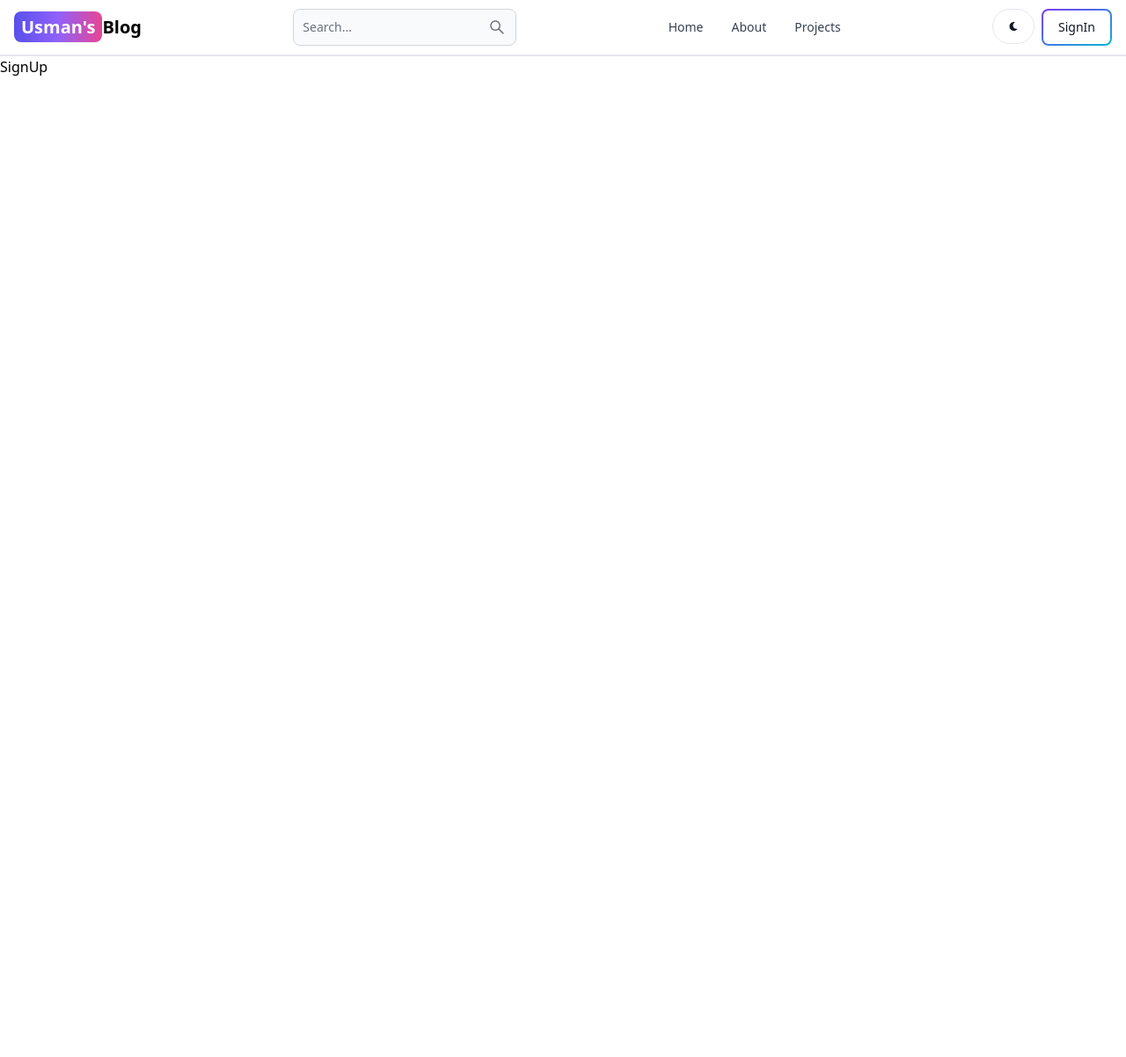
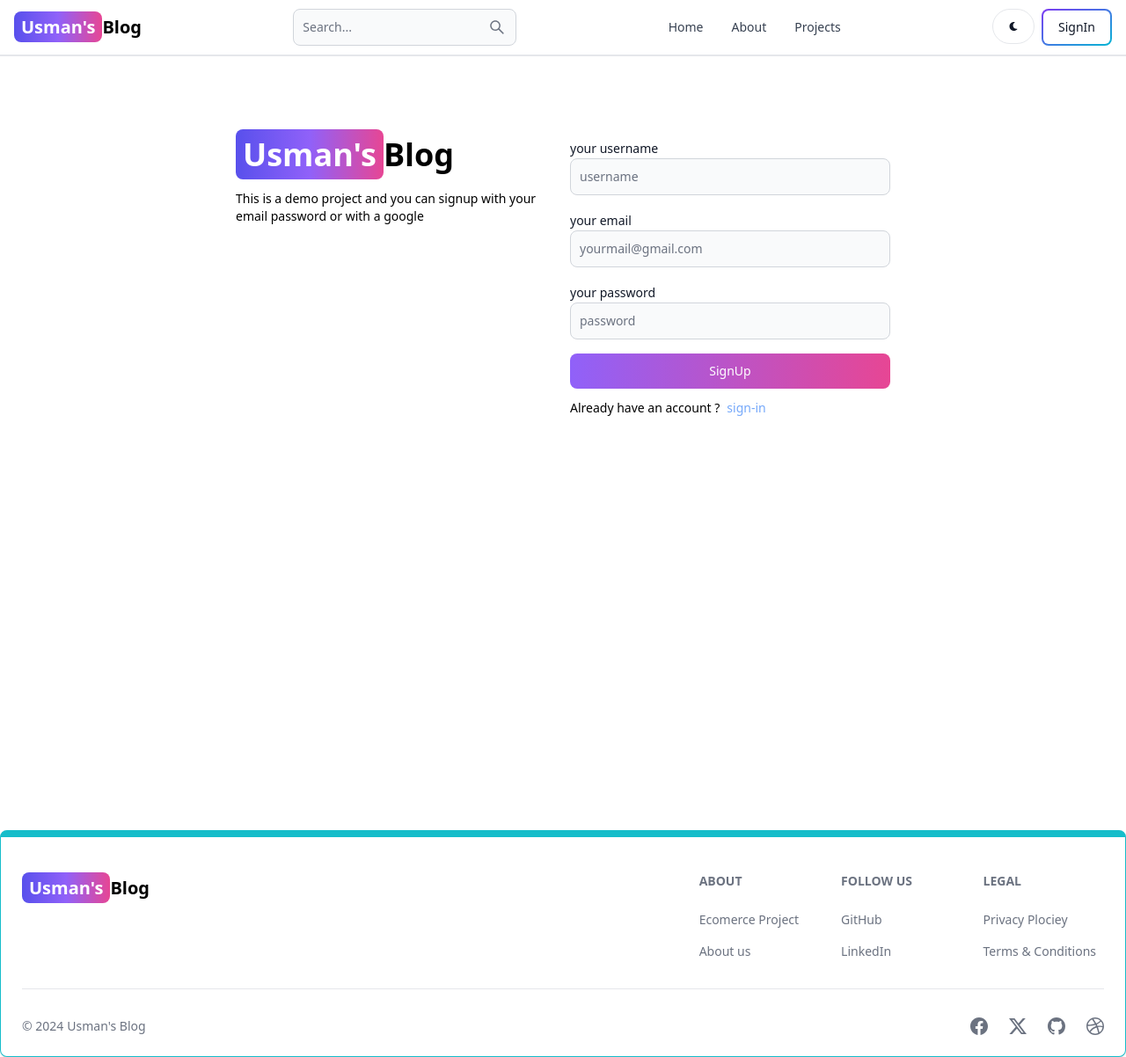
Before and after one commit to Usmanghani1518/Blog, a React (Vite) app in the folder client/: page /SignUp in a window 1280 px wide. Shown: the whole page at 88% size. Before the commit the page ends 800 px from the top, so only its background shows below. Built offline with nearby package versions, Linux system fonts and the light colour scheme.

Commit message:
complete the signup api endpoint and signup and footer

```diff
--- a/client/src/App.jsx
+++ b/client/src/App.jsx
@@ -5,8 +5,9 @@
 import SignUp from "./pages/SignUp.jsx";
 import SignIn from "./pages/SignIn.jsx";
 import Dashboard from "./pages/Dashboard.jsx";
-import Header from "./Header/Header.jsx";
+import Header from "./Component/Header.jsx";
 import Projects from "./pages/Projects.jsx"
+import FooterCom from "./Component/FooterCom.jsx";
 
 
 function App() {
@@ -23,6 +24,7 @@
 <Route path="/Projects" element={<Projects/>}/>
 
     </Routes>
+    <FooterCom/>
     </BrowserRouter>
     </>
   );
--- /dev/null
+++ b/client/src/Component/FooterCom.jsx
@@ -0,0 +1,75 @@
+import React from "react";
+import { Footer } from "flowbite-react";
+import { Link } from "react-router-dom";
+import {BsFacebook,BsTwitterX,BsGithub,BsDribbble} from "react-icons/bs"
+export default function FooterCom() {
+  return (
+    <Footer container className=" border border-t-8 border-teal-400">
+      <div className="w-full max-w-7xl mx-auto">
+        <div className="grid w-full justify-between sm:flex md:grid-cols-1">
+          <div className="mt-5">
+            <Link
+              to="/"
+              className="self-center whitespace-nowrap dark:text-white font-semibold text-lg sm:text-xl"
+            >
+              <span className="px-2 py-1 bg-gradient-to-r from-indigo-600   via-purple-500 to-pink-500 rounded-lg text-white">
+                Usman's
+              </span>
+              Blog
+            </Link>
+          </div>
+          <div className="grid grid-cols-2 gap-8 mt-4 sm:grid-cols-3 sm:gap-6">
+            <div>
+            <Footer.Title title="About"/>
+            <Footer.LinkGroup col>
+                <Footer.Link href="/about" target="_blank" rel="noopner noreferrer">
+                    Ecomerce Project
+                </Footer.Link>
+                <Footer.Link href="/about" target="_blank" rel="noopner noreferrer">
+                    About us
+                </Footer.Link>
+            </Footer.LinkGroup>
+            </div>
+            <div>
+            <Footer.Title title="Follow  Us"/>
+            <Footer.LinkGroup col>
+                <Footer.Link href="https://github.com/Usmanghani1518" target="_blank" rel="noopner noreferrer">
+                    GitHub
+                </Footer.Link>
+                <Footer.Link href="https://www.linkedin.com/in/usman-gghani-b56431271/" target="_blank" rel="noopner noreferrer">
+                    LinkedIn
+                </Footer.Link>
+            </Footer.LinkGroup>
+            </div>
+            <div>
+            <Footer.Title title="Legal"/>
+            <Footer.LinkGroup col>
+                <Footer.Link href="#">
+                    Privacy Plociey
+                </Footer.Link>
+                <Footer.Link href="#" >
+                    Terms & Conditions
+                </Footer.Link>
+            </Footer.LinkGroup>
+            </div>
+          </div>
+        </div>
+        <Footer.Divider/>
+        <div className="w-full sm:flex sm:items-center sm:justify-between">
+            <Footer.Copyright
+            href="#"
+            by="Usman's Blog"
+            year={new Date().getFullYear()}
+            />
+            <div className="flex gap-6 sm:mt-0 mt-4 sm:justify-center">
+                <Footer.Icon href="#" icon={BsFacebook}/>
+                <Footer.Icon href="#" icon={BsTwitterX}/>
+                <Footer.Icon href="#" icon={BsGithub}/>
+                <Footer.Icon href="#" icon={BsDribbble}/>
+
+            </div>
+        </div>
+      </div>
+    </Footer>
+  );
+}
--- a/client/src/pages/SignUp.jsx
+++ b/client/src/pages/SignUp.jsx
@@ -1,8 +1,94 @@
-import React from 'react'
+import { Alert, Button, Label, Spinner, TextInput } from 'flowbite-react'
+import React, { useState } from 'react'
+import { Link,useNavigate } from 'react-router-dom'
 
 function SignUp() {
+  const [formData ,setformData] = useState({});
+  const [errorMessage,seterrorMessage] = useState(null);
+  const [loading ,setLoading] = useState(false);
+
+  const navigate = useNavigate()
+  const handleChange = (e)=>{
+    setformData({...formData,[e.target.id]:e.target.value.trim()})
+  }
+  const handleSubmit = async(e)=>{
+    e.preventDefault();
+    if (!formData.username || !formData.email || !formData.password) {
+      seterrorMessage("All fields are required")
+    }
+    try {
+      setLoading(true);
+      seterrorMessage(null)
+      const res = await fetch("/api/signup",{
+        method: 'POST',
+        headers:{"Content-Type":"application/json"},
+        body:JSON.stringify(formData)
+      })
+      const data = await res.json()
+      if (data.success== false) {
+        seterrorMessage(data.message)
+      }
+  setLoading(false)
+  if (res.ok) {
+    navigate("/SignIn")
+  }
+    } catch (error) {
+      seterrorMessage(error.message)
+      setLoading(false)
+    }
+
+  }
   return (
-    <div>SignUp</div>
+    <div className='min-h-screen mt-20'>
+      <div className="flex p-3 mx-auto max-w-3xl flex-col md:flex-row gap-4">
+      {/* for left side */}
+      <div className="flex-1">
+      <Link to="/" className=' dark:text-white  font-bold text-4xl'>
+     <span className='px-2 py-1 bg-gradient-to-r from-indigo-600   via-purple-500 to-pink-500 rounded-lg text-white'>Usman's</span>Blog
+      </Link>
+      <p className=' text-sm pt-5'>This is a demo project and you can signup with your email password or with a google</p>
+      </div>
+      {/* for right side */}
+      <div className=" flex-1">
+
+        <form className='flex flex-col gap-4' onSubmit={handleSubmit} >
+          <div>
+            <Label value='your username'/>
+            <TextInput type='text' placeholder='username' id='username' onChange={handleChange} />
+          </div>
+          <div>
+            <Label value='your email'/>
+            <TextInput type='email' placeholder='yourmail@gmail.com' id='email' onChange={handleChange} />
+          </div>
+          <div>
+            <Label value='your password'/>
+            <TextInput type='password' placeholder='password' id='password' onChange={handleChange} />
+          </div>
+          <Button gradientDuoTone="purpleToPink" type='submit' disabled={loading}>
+            {
+              loading?(<>
+              <Spinner size="sm"/>
+              <span>Loadin...</span>
+              </>):
+              "SignUp"
+            }
+
+          </Button>
+        </form>
+        <div className='text-sm mt-3 flex gap-2'>
+          <span>Already have an account ? </span>
+          <Link to="/SignIn" className=' text-blue-400 text-sm'>sign-in</Link>
+        </div>
+      {
+        errorMessage&&(
+        <Alert className='mt-3' color="failure">
+          {errorMessage}
+        </Alert>
+        )
+      }
+      </div>
+      </div>
+    </div>
   )
 }
 
--- a/client/vite.config.js
+++ b/client/vite.config.js
@@ -3,5 +3,13 @@
 
 // https://vitejs.dev/config/
 export default defineConfig({
+  server:{
+    proxy:{
+      "/api":{
+        target:" http://localhost:3000",
+        secure:false,
+      }
+    }
+  },
   plugins: [react()],
 })
```
Also changed, not shown: client/src/Component/Header.jsx (renamed from client/src/Header/Header.jsx).
